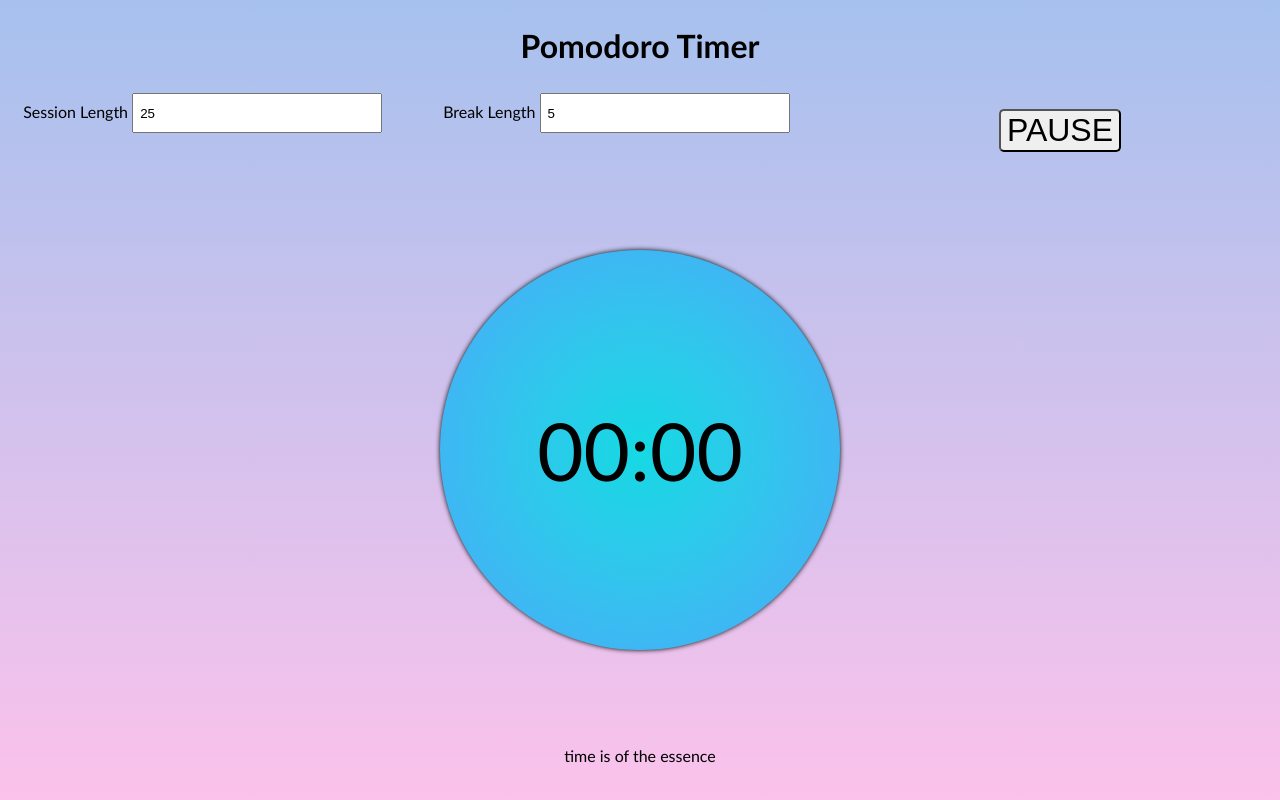
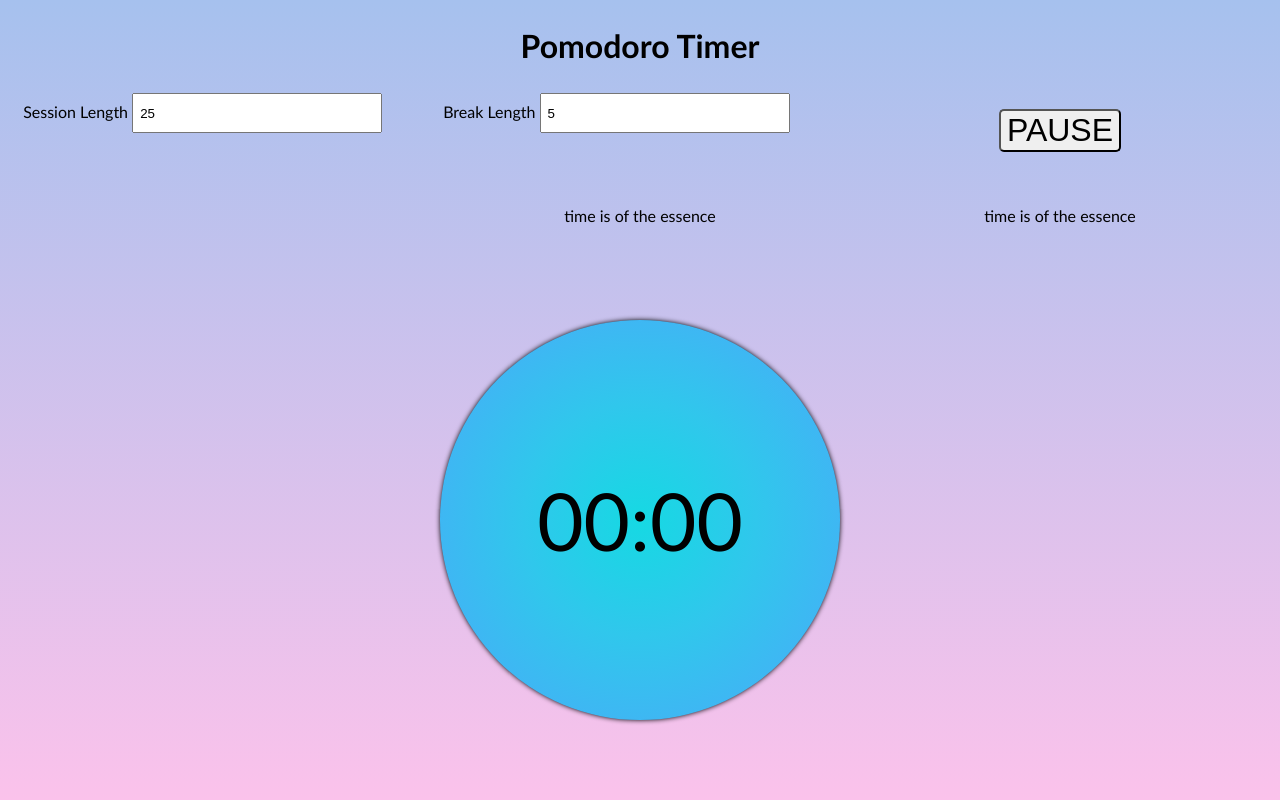
Before and after one commit to regirock365/pomodoro, a website: page public/index.html in a window 1280 px wide. Drawn offline with nearby package versions, Linux system fonts and the light colour scheme.

Commit message:
prep for appointment time feature

```diff
--- a/public/index.html
+++ b/public/index.html
@@ -26,14 +26,21 @@
         <!-- <h2>Settings</h2> -->
         <button type="button" name="play" v-on:click="togglePaused">{{ pauseDisplay }}</button>
       </div>
+      <div id="work-end-time" class="center">
+        <!-- <label for="appt-time">Choose an appointment time: </label>
+        <input id="appt-time" type="time"> -->
+      </div>
+      <div id="rest-end-time" class="center">
+        <span>time is of the essence</span>
+      </div>
+      <div id="blah" class="center">
+        <span>time is of the essence</span>
+      </div>
       <main id="pomodoro" class="center">
         <div id="circle" class="center" v-on:click="toggleWorking" :class="{ pulse: working }">
           <span id="time-left">{{ minutes }}:{{ seconds }}</span>
         </div>
       </main>
-      <div id="footer" class="center">
-        <span>time is of the essence</span>
-      </div>
     </div>
     <!-- <header>
       <h1>Pomodoro Timer</h1>
--- a/public/main.js
+++ b/public/main.js
@@ -55,7 +55,7 @@ Notification.requestPermission().then(r => {
   }
 })
 
-const timer = new Vue({
+/*const timer = */ new Vue({
   el: "#timer",
   data: {
     work: 25,
--- a/public/style.css
+++ b/public/style.css
@@ -13,14 +13,14 @@ body {
   display: grid;
   min-height: 100vh;
   grid-template-columns: repeat(3, minmax(200px, 1fr));
-  grid-template-rows: 50px 80px minmax(400px, 1fr) 50px;
+  grid-template-rows: 50px 80px 50px minmax(400px, 1fr);
   grid-gap: 20px;
   padding: 20px;
   grid-template-areas:
     "header header header"
     "session break settings"
-    "pomodoro pomodoro pomodoro"
-    "footer footer footer";
+    "work-end-time rest-end-time blah"
+    "pomodoro pomodoro pomodoro";
 }
 
 .grid > * {
@@ -64,6 +64,16 @@ input {
   /* height: 50px; */
   border-radius: 5px;
   font-size: 2rem;
+}
+
+#work-end-time {
+  grid-area: work-end-time;
+}
+#rest-end-time {
+  grid-area: rest-end-time;
+}
+#blah {
+  grid-area: blah;
 }
 
 #pomodoro {
@@ -115,9 +125,6 @@ input {
 #time-left {
   font-size: 5rem;
 }
-#footer {
-  grid-area: footer;
-}
 .center {
   display: flex;
   justify-content: center;
```
Also changed, not shown: server.js (+7 -7 lines).
